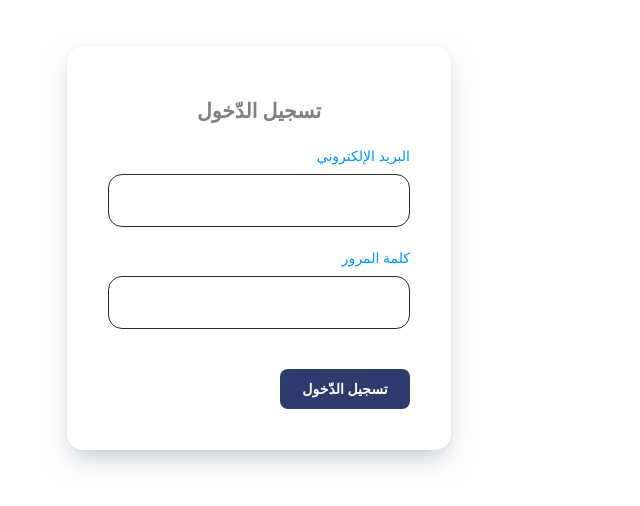
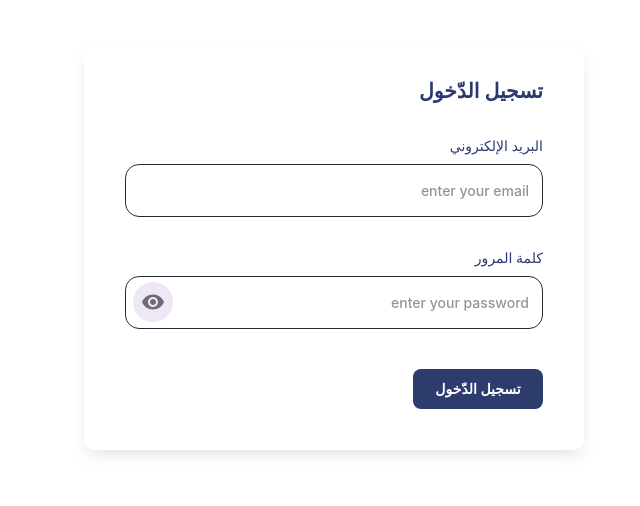
Before and after one commit to hibayoussef/Quran-memorization, a React (Create React App) app: page / in a window 1280 px wide. Shown: the part 152-658 px from the top of the page, without its empty margins (555-1195 px from the left). Built offline with nearby package versions, Linux system fonts and the light colour scheme.

Commit message:
[UPDATE] update logoin form

```diff
--- a/src/components/AuthForm/AuthForm.styles.js
+++ b/src/components/AuthForm/AuthForm.styles.js
@@ -8,9 +8,9 @@ export const authFormStyles = {
     backdropFilter: "blur(20px)",
   },
   formContainer: {
-    minWidth: "350px",
-    width: "30%",
-    padding: "40px",
+    width: "500px", // Fixed width
+    height: "auto", // Auto height
+    padding: "20px 40px 40px 40px",
     zIndex: 10000,
     backgroundColor: "transparent",
     border: "1px solid rgba(255,255,255,0.2)",
--- a/src/components/AuthForm/FormFields/FormFields.jsx
+++ b/src/components/AuthForm/FormFields/FormFields.jsx
@@ -1,9 +1,17 @@
-import React from "react";
-import { Box, InputAdornment, Typography } from "@mui/material";
+import React, { useState } from "react";
+import { Box, IconButton, InputAdornment, Typography } from "@mui/material";
+import Visibility from "@mui/icons-material/Visibility";
+import VisibilityOff from "@mui/icons-material/VisibilityOff";
 import { TextFieldStyled } from "../../styled/TextField";
 import { styles } from "./FormFields.styles";
 
 const FormFields = ({ fields, register, errors }) => {
+  const [showPassword, setShowPassword] = useState(false);
+
+  const handleTogglePasswordVisibility = () => {
+    setShowPassword(!showPassword);
+  };
+
   return (
     <>
       {fields.map((field, index) => (
@@ -12,18 +20,22 @@ const FormFields = ({ fields, register, errors }) => {
             <Typography variant="inputTitle">{field.label}</Typography>
           </Box>
           <TextFieldStyled
-            type={field.type}
+            type={
+              field.type === "password" && showPassword ? "text" : field.type
+            }
             sx={styles.textField}
             placeholder={field.placeholder}
             {...register(field.name)}
-            error={errors[field.name]?.message}
+            error={!!errors[field.name]?.message}
             helperText={errors[field.name]?.message || ""}
             InputProps={
-              field.showPasswordToggle
+              field.type === "password"
                 ? {
                     endAdornment: (
                       <InputAdornment position="end">
-                        {/* Password Visibility Toggle Logic Here */}
+                        <IconButton onClick={handleTogglePasswordVisibility}>
+                          {showPassword ? <VisibilityOff /> : <Visibility />}
+                        </IconButton>
                       </InputAdornment>
                     ),
                   }
--- a/src/components/AuthForm/FormFields/FormFields.styles.js
+++ b/src/components/AuthForm/FormFields/FormFields.styles.js
@@ -1,13 +1,13 @@
 export const styles = {
   fieldContainer: {
     width: "100%",
-    mt: "20px",
+    mt: "30px",
   },
   labelBox: {
     margin: "0 0 8px 5px",
   },
   textField: {
     width: "100%",
-    "& .MuiInputBase-input": { color: "white" },
+    "& .MuiInputBase-input": { color: "gray" },
   },
 };
--- a/src/components/AuthForm/FormHeader/FormHeader.styles.js
+++ b/src/components/AuthForm/FormHeader/FormHeader.styles.js
@@ -1,12 +1,13 @@
+
 export const styles = {
   container: {
     container: true,
     direction: "column",
-    justifyContent: "center",
-    alignItems: "center",
+    justifyContent: "start",
+    alignItems: "start",
   },
   title: {
-    color: "gray",
+    color: "#2C3971",
     mt: "10px",
   },
 };
--- a/src/components/styled/BoxStyled.jsx
+++ b/src/components/styled/BoxStyled.jsx
@@ -4,12 +4,10 @@ import { Box } from "@mui/material";
 export const BoxStyled = styled(Box)(({ theme }) => ({
   // backgroundColor: theme.palette?.card?.main,
   backgroundColor: theme.palette?.background?.paper,
-  borderRadius: "16px",
+  borderRadius: "10px",
   padding: "24px 0 24px 0",
   boxShadow:
-    theme.palette.mode === "dark"
-      ? "rgb(255 255 255 / 10%) 0px 0px 2px 0px, rgb(255 255 255 / 12%) 0px 12px 24px -4px"
-      : "rgb(145 158 171 / 20%) 0px 0px 2px 0px, rgb(145 158 171 / 52%) 0px 12px 24px -4px",
+    "rgb(145 158 171 / 10%) 0px 0px 1px 0px, rgb(145 158 171 / 30%) 0px 8px 16px -4px",
 }));
 
 // border: 1px solid ${theme.palette.borderColor.light} ;
--- a/src/components/styled/TextField.jsx
+++ b/src/components/styled/TextField.jsx
@@ -2,50 +2,47 @@ import TextField from "@mui/material/TextField";
 import { styled } from "@mui/material/styles";
 
 export const TextFieldStyled = styled(TextField)(({ theme }) => ({
-  "& .MuiInputBase-input ": {
+  "& .MuiInputBase-input": {
     "&::placeholder": {
-      color: "textColor.50",
-      opacity: "0.4",
+      color: theme.palette.text.secondary, // Update to the correct placeholder color
+      opacity: 0.7, // Adjust opacity for better visibility
     },
-    color: theme.palette.text.main,
+    color: theme.palette.text.primary, // Ensure text color is not white
     borderRadius: "14px !important",
   },
   "& label": {
-    color: "#0195FF",
+    color: theme.palette.primary.main, // Update label color
   },
-  "& label.Mui-focused ": {
-    color: "#0195FF",
+  "& label.Mui-focused": {
+    color: theme.palette.primary.main,
   },
   "& .MuiOutlinedInput-root": {
     "&.Mui-focused fieldset": {
       borderColor: theme.palette.origin.main,
     },
   },
-  "&::hover": {
+  "&:hover .MuiOutlinedInput-notchedOutline": {
     borderColor: theme.palette.origin.main,
   },
   "& .MuiOutlinedInput-notchedOutline": {
     borderRadius: "14px",
     borderColor: theme.palette.text.main,
-    "&:hover": {
-      borderColor: theme.palette.origin.main,
-    },
   },
   "& .MuiFilledInput-root": {
     border: "1px solid #e2e2e1",
     overflow: "hidden",
-    backgroundColor: theme.palette.mode === "light" ? "#fcfcfb" : "#2b2b2b",
+    backgroundColor: "#fcfcfb",
     transition: theme.transitions.create([
       "border-color",
       "background-color",
       "box-shadow",
     ]),
-    "&::hover": {
+    "&:hover": {
       borderColor: theme.palette.origin.main,
     },
     "&.Mui-focused": {
       backgroundColor: "transparent",
-      borderColor: "theme.palette.origin.main",
+      borderColor: theme.palette.origin.main,
     },
   },
 }));
--- a/src/theme/light-theme-options.js
+++ b/src/theme/light-theme-options.js
@@ -1,5 +1,3 @@
-import { typography } from "./dark-theme-options";
-
 const neutral = {
   100: "#F3F4F6",
   200: "#E5E7EB",
@@ -54,7 +52,67 @@ const colors = {
   card: {
     main: "rgb(255,255,255)",
   },
+  headerText: {
+    main: "#2C3971",
+  },
 };
+
+
+ const typography = {
+   fontFamily: [].join(","),
+
+   button: {
+     fontSize: "14px",
+   },
+
+   h1: {
+     fontSize: "64px",
+     fontWeight: "bold",
+   },
+   h2: {
+     fontSize: "48px",
+     fontWeight: "bold",
+   },
+   h3: {
+     fontSize: "40px",
+     fontWeight: "bold",
+   },
+   h4: {
+     fontSize: 26,
+     fontWeight: "bold",
+   },
+   h5: {
+     fontSize: 23,
+     fontWeight: "bold",
+   },
+   h6: {
+     fontSize: 20,
+   },
+
+   subtitle1: {
+     fontSize: "0.955rem",
+   },
+   subtitle2: {
+     fontSize: 12,
+   },
+
+   body1: {
+     fontSize: "0.875rem",
+     fontWeight: "500",
+   },
+   body2: {
+     fontSize: "14px",
+   },
+   caption: {
+     fontSize: "12px",
+   },
+   inputTitle: {
+     fontSize: "0.875rem",
+     fontWeight: 500,
+     // color: "#078172",
+     color: "#2C3971",
+   },
+ };
 
 export const lightThemeOptions = {
   components: {
```
Also changed, not shown: src/components/styled/SwitcheStyled.jsx (+2 -8 lines).
